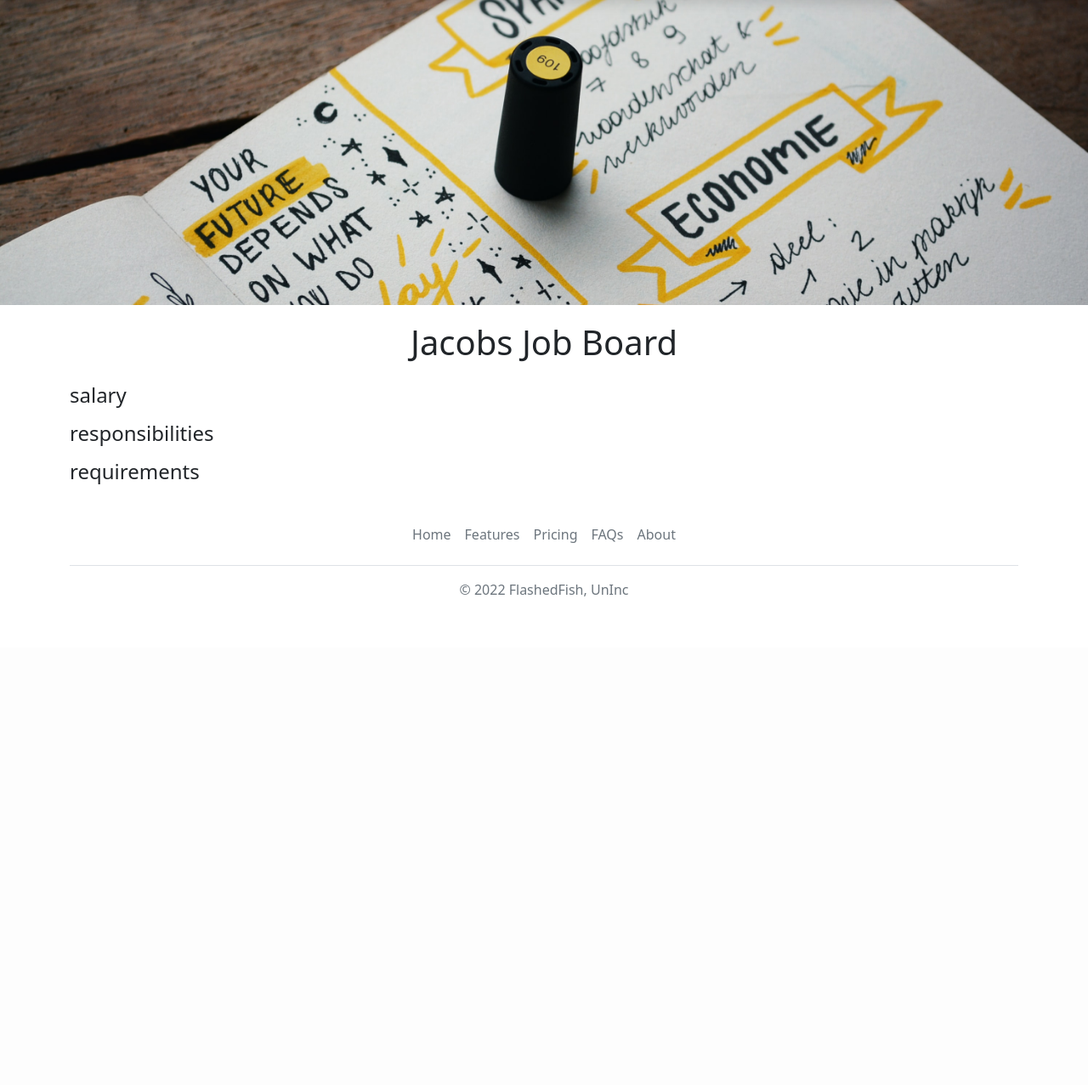
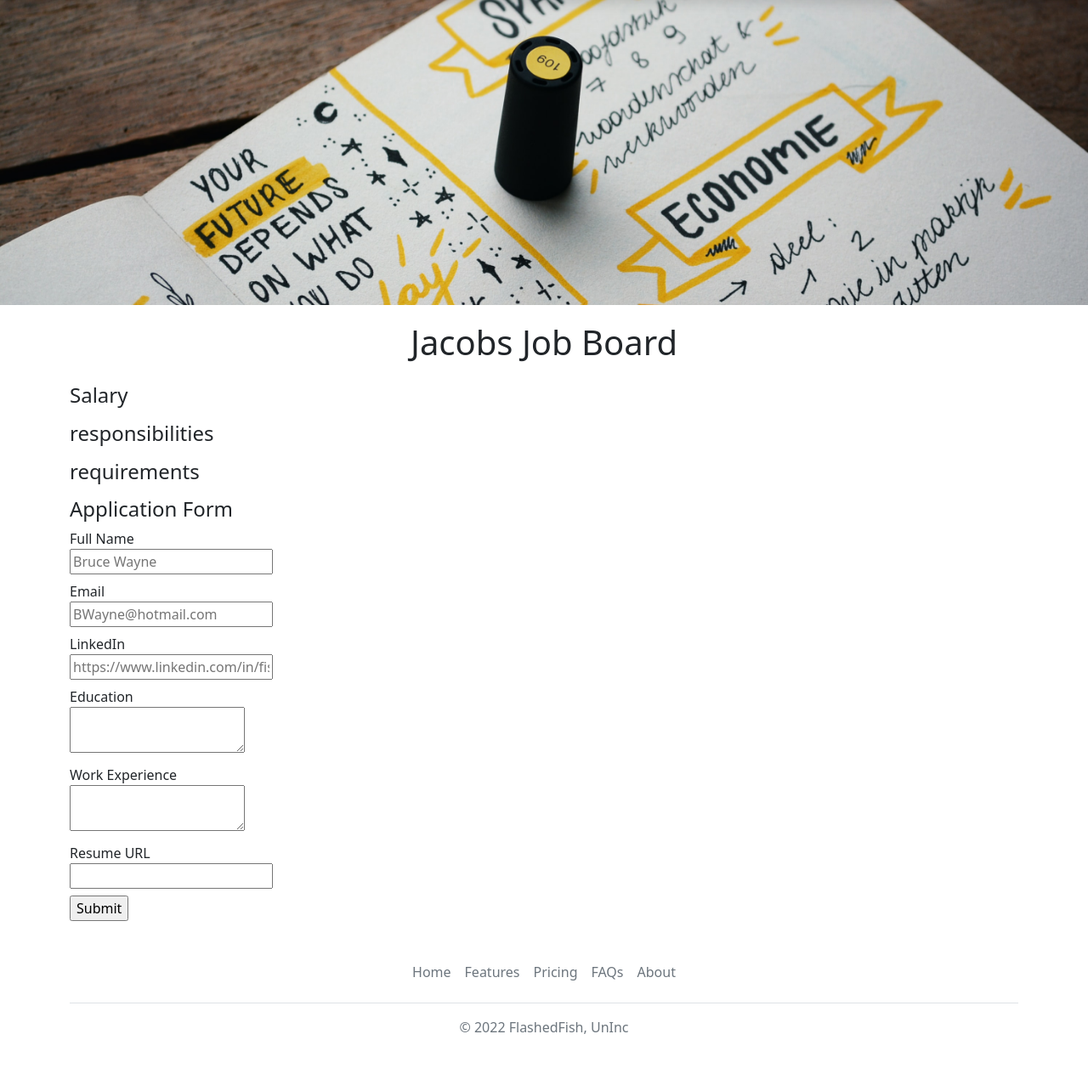
Before and after one commit to FlashedFish/jobboard-v2, a Flask app: template templates/jobpage.html in a window 1280 px wide. Shown: the part 77-1354 px from the top of the page at 85% size. Before the commit the page ends 779 px from the top, so only its background shows below. Run offline with Flask 3, Linux system fonts and the light colour scheme; the template is opened without the code that fills it, so the values that code supplies are empty.

Commit message:
html form for applications

```diff
--- a/app.py
+++ b/app.py
@@ -1,4 +1,4 @@
-from flask import Flask, render_template, jsonify
+from flask import Flask, render_template, jsonify, request
 from database import load_jobs_from_db,load_job_from_db
 
 
@@ -24,6 +24,11 @@ def show_job(id):
     return "Not Found", 404
   return render_template('jobpage.html',job=job)
 
+@app.route("/job/<id>/apply", methods=['post'])
+def apply_to_job(id):
+  data =request.form
+  return render_template('application_submitted.html', application=data)
+
 
 if __name__ == "__main__":
   app.run(host="0.0.0.0", debug=True)
--- /dev/null
+++ b/templates/application_form.html
@@ -0,0 +1,30 @@
+
+<h4>Application Form</h4>
+<form action="/job/{{job['id']}}/apply"method="post">
+<div class="mb-2">
+  <label>Full Name</label><br>
+  <input type ="text" name="full_name" placeholder="Bruce Wayne"><br>
+</div>
+<div class="mb-2">
+  <label>Email</label><br>
+  <input type ="text" name="email" placeholder="BWayne@hotmail.com"><br>
+</div>
+<div class="mb-2">
+  <label>LinkedIn</label><br>
+  <input type ="text" name="LinkedIn" placeholder="https://www.linkedin.com/in/fisrt-last-xxxxxxxxxx/">    <br>
+</div>
+<div class="mb-2">
+  <label>Education</label><br>
+  <textarea name="Education"></textarea><br>
+</div>
+<div class="mb-2">
+  <label>Work Experience</label><br>
+  <textarea name="Work Experience"></textarea><br>
+</div>
+<div class="mb-2">
+  <label>Resume URL</label><br>
+  <input type ="text" name="Resume" >    <br>
+</div>
+
+  <input type="submit" >
+</form>
--- a/templates/jobpage.html
+++ b/templates/jobpage.html
@@ -14,8 +14,8 @@
       </h1>
     <h3 class="mb-2"> {{job.title}} </h3>
     <p class="lead mt-0">{{job.location}}</p>
-    <h4>salary</h4>
-    <p>{{job.currency}} {{job.salary}}</p>
+    <h4 class= "col-md-6">Salary</h4>
+    <p class="col-md-6">{{job.currency}} {{job.salary}}</p>
     <h4>responsibilities</h4>
     <ul>
       {% for line in job.responsibilities.split("\n") %}
@@ -29,7 +29,7 @@
         <li>{{line}}</li>
         {%endfor%}
       </ol>
-
+    {% include 'application_form.html' %}
     </div>
     {% include 'footer.html' %}
   </body>
```
Also changed, not shown: templates/application_submitted.html (added, +18 -0 lines).
